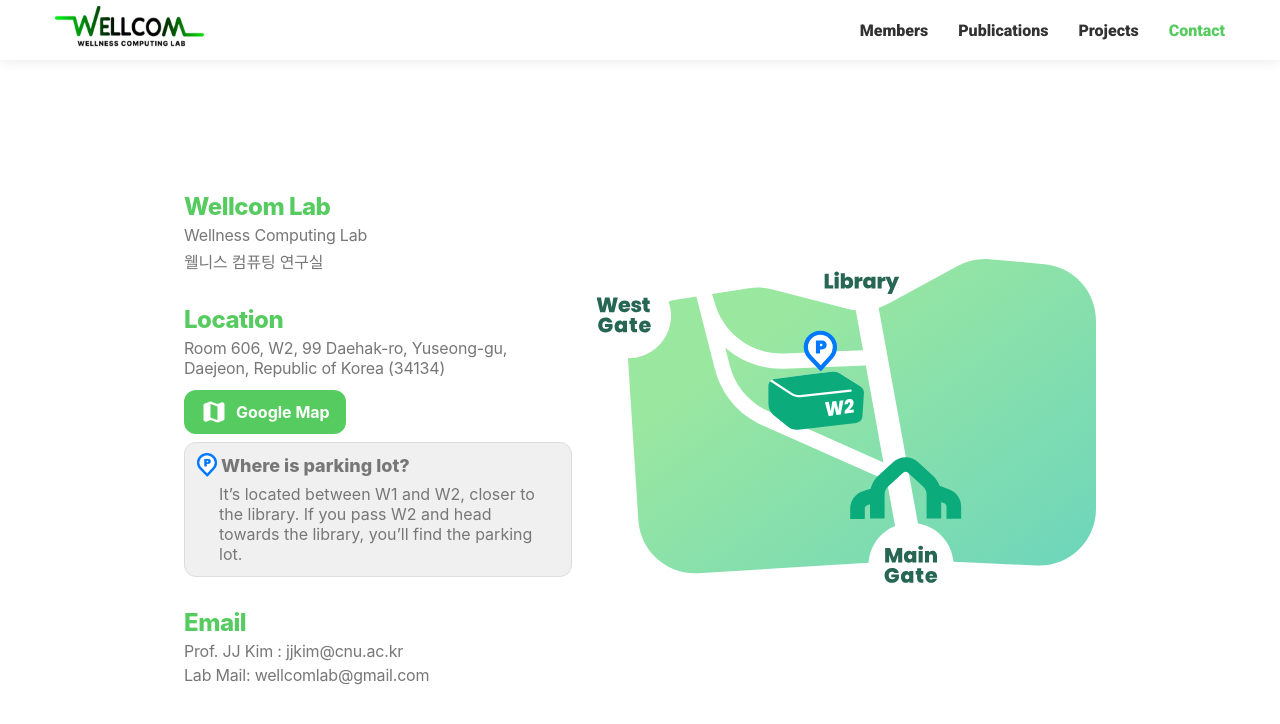
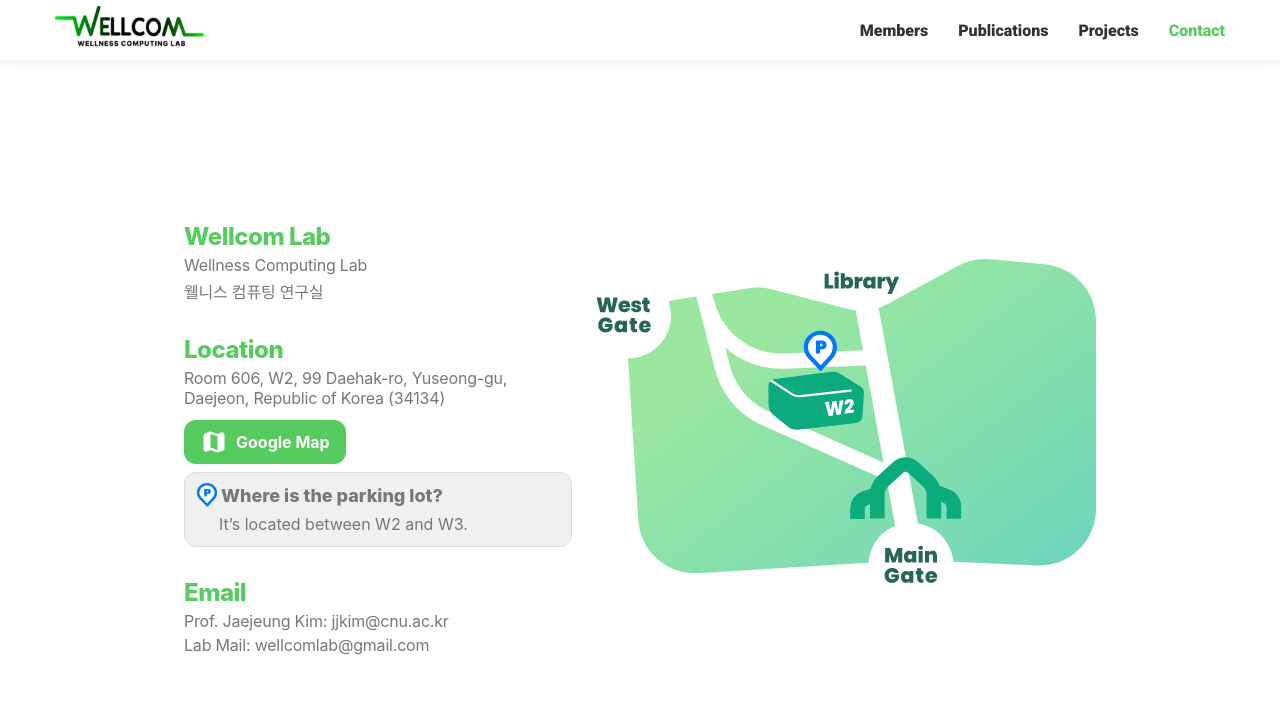
Before and after one commit to CNU-Wellness-Computing-Lab/Wellness-Computing-Lab-Homepage, a React (Create React App) app in the folder wellcomlab-refactor/: page /contact in a window 1280 px wide. Shown: the top 724 px of the page. Built offline with nearby package versions, Linux system fonts and the light colour scheme; what hex-to-rgba would draw is missing.

Commit message:
bugfix(Contact): revised the detailed wording or phrasing

```diff
--- a/wellcomlab-refactor/src/pages/Contact.js
+++ b/wellcomlab-refactor/src/pages/Contact.js
@@ -195,13 +195,13 @@ function Contact() {
           <QuestionBox ref={questionBoxRef}>
             <QuestionHeader>
               <img src={qIcon} alt="q" />
-              <h3>Where is parking lot?</h3>
+              <h3>Where is the parking lot?</h3>
             </QuestionHeader>
-            <p>It’s located between W1 and W2, closer to the library. If you pass W2 and head towards the library, you’ll find the parking lot.</p>
+            <p>It’s located between W2 and W3.</p>
           </QuestionBox>
 
           <Title>Email</Title>
-          <Text>Prof. JJ Kim : jjkim@cnu.ac.kr</Text>
+          <Text>Prof. Jaejeung Kim: jjkim@cnu.ac.kr</Text>
           <Text>Lab Mail: wellcomlab@gmail.com</Text>
         </Content>
         <MapImage src={cnuMap} alt="map_image" ref={mapRef} />
```
